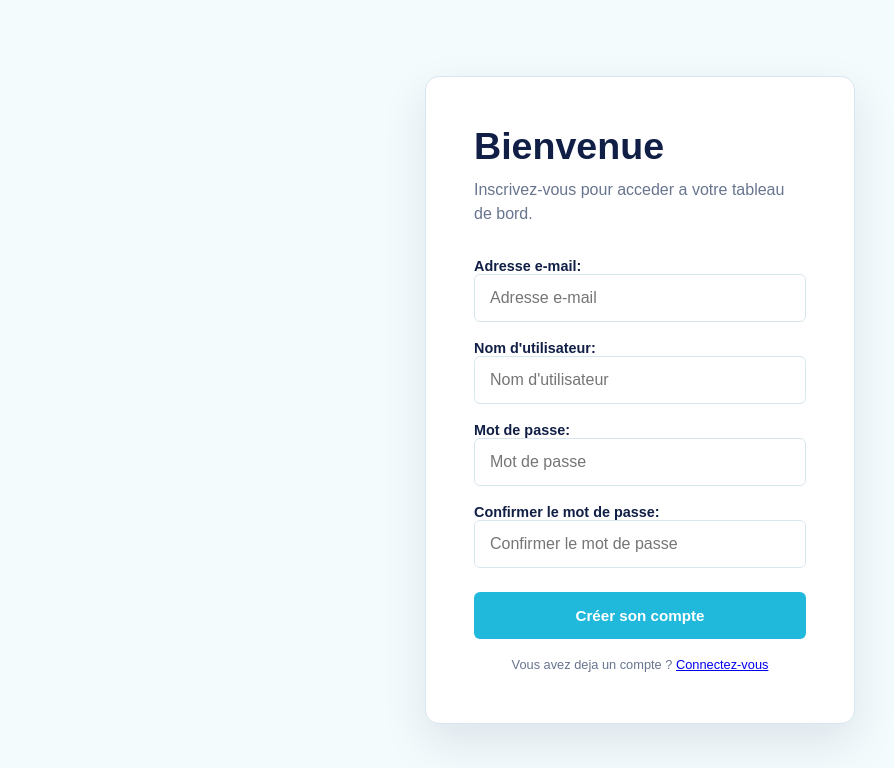
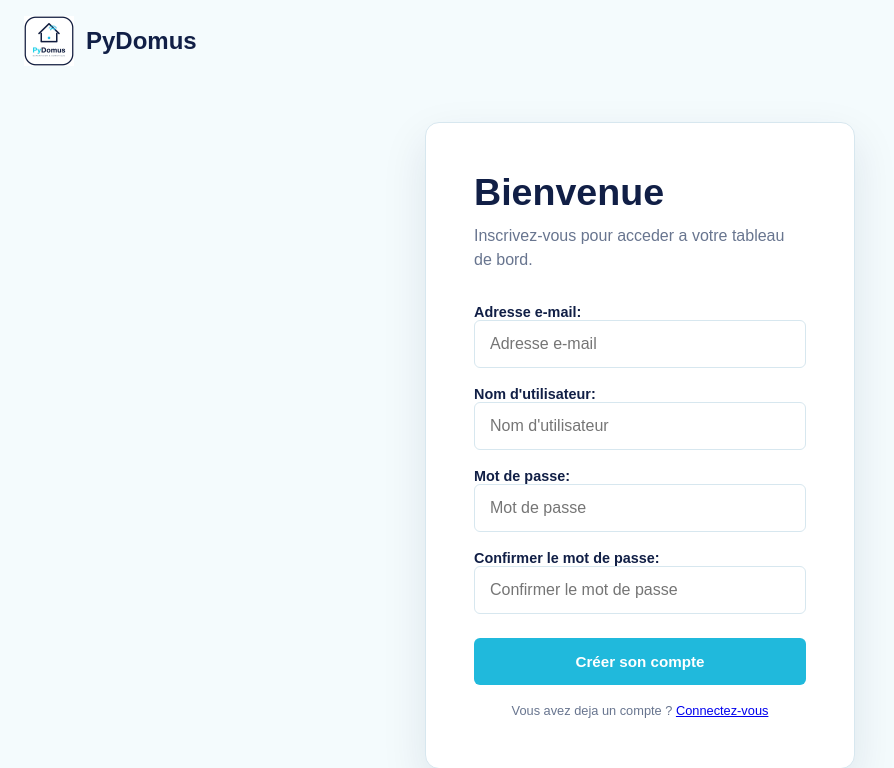
Before and after one commit to Unclad5572/PyDomus, a Django app: page /register/ in a window 1280 px wide. Shown: the top 768 px of the page, without its empty margins (0-894 px from the left). Before the commit the page ends 740 px from the top, so only its background shows below. Run offline with Django 5.2, Linux system fonts and the light colour scheme; parts of the project's set-up code (start-up, migrations or seed data) failed here and were passed over.

Commit message:
Add navbar to registration page with logo and title

```diff
--- a/backend/templates/register.html
+++ b/backend/templates/register.html
@@ -1,8 +1,12 @@
 {% extends 'base.html' %}
-
+{% load static %}
 {% block title %}Compte | PyDomus{% endblock %}
 
 {% block content %}
+    <nav class="navbar-login">
+        <img src="{% static 'images/logo.jpeg' %}" alt="Logo PyDomus" class="navbar-logo">
+        <span class="navbar-title">PyDomus</span>
+    </nav>
     <main class="page">
         <section class="login-area" aria-labelledby="login-title">
             <div class="login-card">
```
